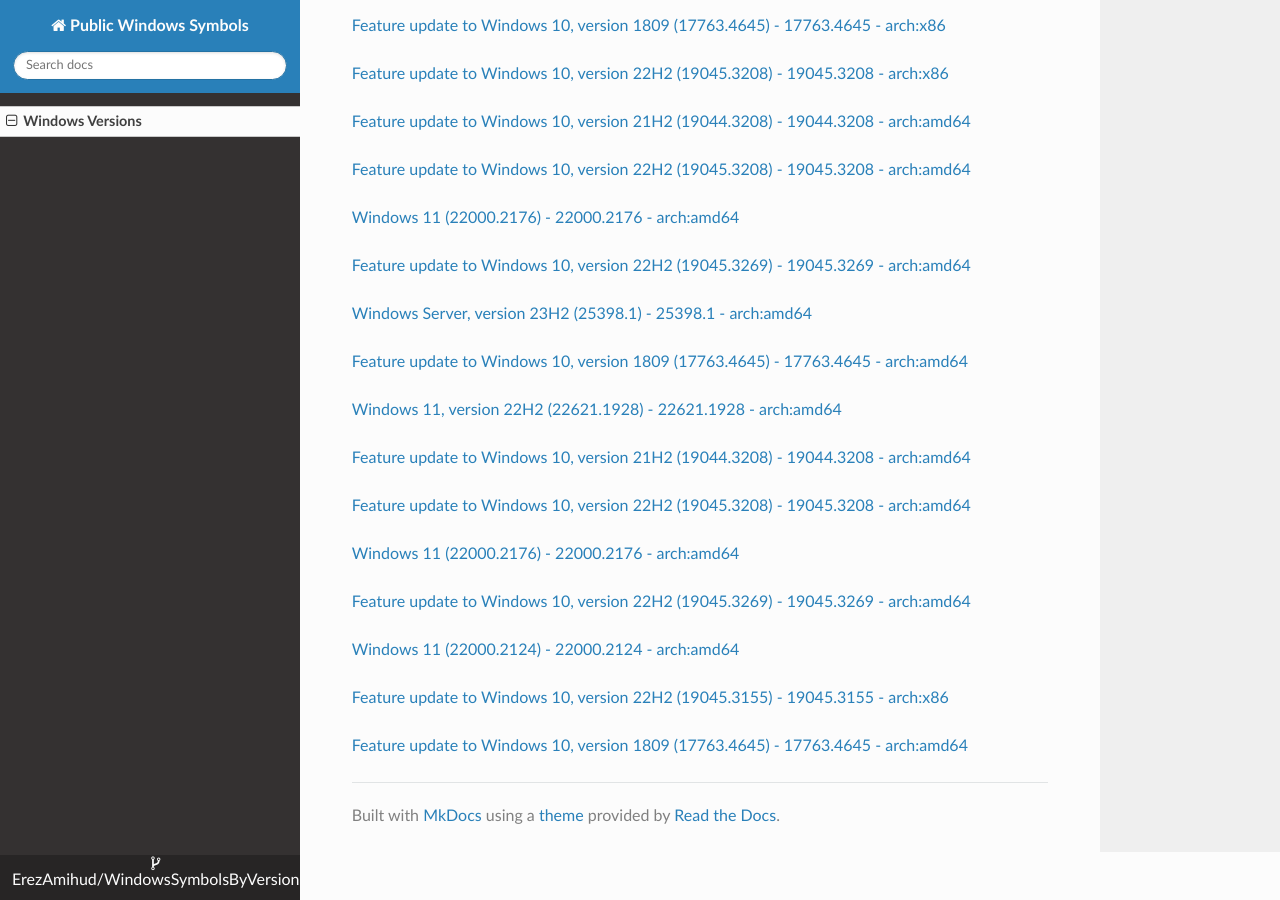
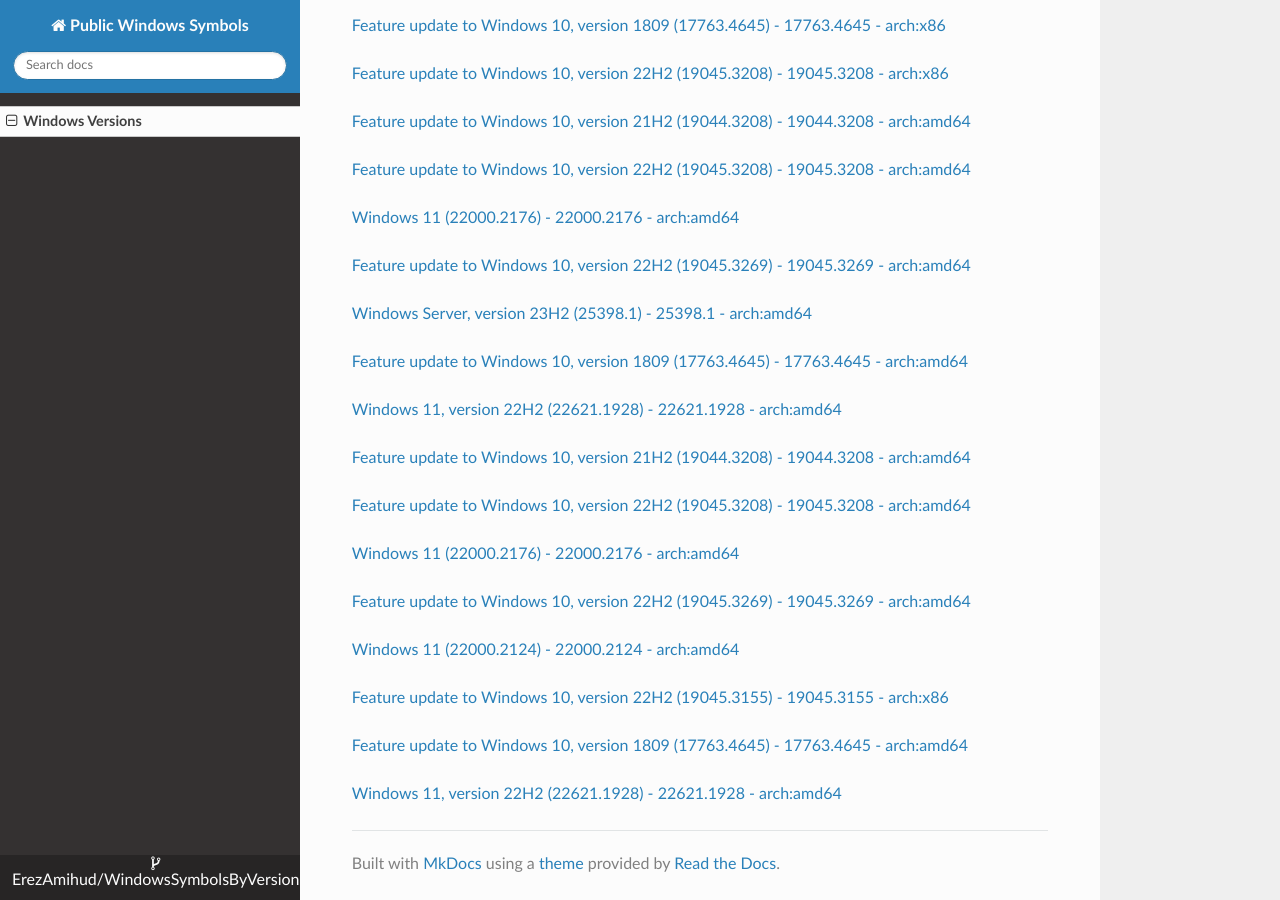
Before and after one commit to ErezAmihud/WindowsSymbolsByVersion, an MkDocs documentation site: the page built from docs/index.md, in a window 1280 px wide and 900 px high, scrolled down 28493 px. Built offline with MkDocs 1.6.1, drawn with Linux system fonts in a browser that asks for light colours; nearby versions of some CDN libraries.

Commit message:
Automated commit, add manifest for 688ffe9a-36b5-4b16-992c-edcfe8e9a4f6

```diff
--- a/docs/index.md
+++ b/docs/index.md
@@ -1630,3 +1630,6 @@
 
 
 [Feature update to Windows 10, version 1809 (17763.4645) - 17763.4645 - arch:amd64](https://github.com/ErezAmihud/WindowsSymbolsByVersion/blob/main/manifests/84269bb5-c543-468a-bf38-5f974f8b4c8c.manifest)
+
+
+[Windows 11, version 22H2 (22621.1928) - 22621.1928 - arch:amd64](https://github.com/ErezAmihud/WindowsSymbolsByVersion/blob/main/manifests/688ffe9a-36b5-4b16-992c-edcfe8e9a4f6.manifest)
```
Also changed, not shown: process_builds.json (+1 -1 lines).
